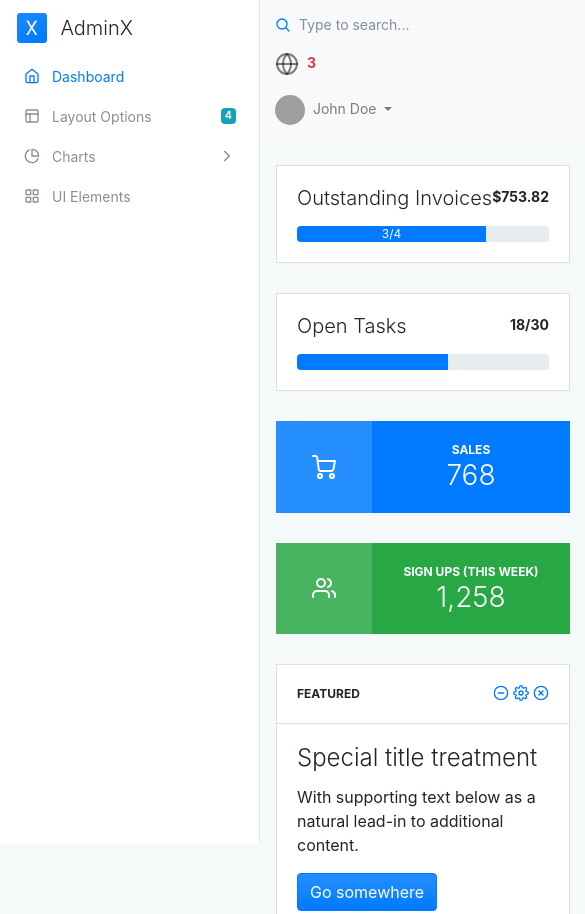
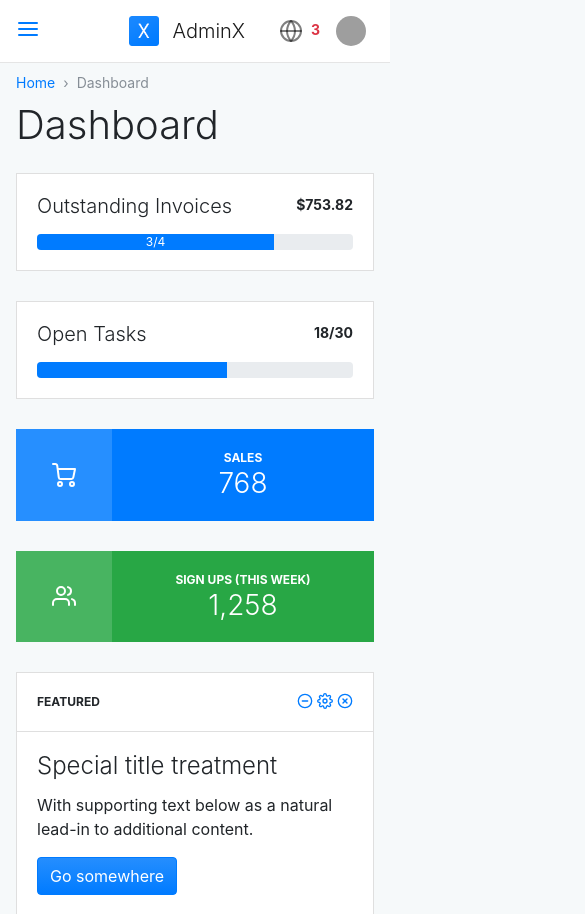
Before and after one commit to mohsin-shaikh/AdminX, a website: page index.html in a window 390 px wide. Shown: the top 914 px of the page, 585 px wide, since content can reach past the window. Drawn offline with nearby package versions, Linux system fonts and the light colour scheme; grey boxes are pictures that could not be loaded.

Commit message:
– Sidebar mobile support – mobile nahbar fixes

```diff
--- a/index.html
+++ b/index.html
@@ -124,8 +124,8 @@
 
     <div class="adminx-container">
       <div class="adminx-header">
-        <nav class="navbar navbar-expand-sm justify-content-between fixed-top navbar-light bg-light">
-          <form class="form-inline form-quicksearch">
+        <nav class="navbar navbar-expand justify-content-between fixed-top navbar-light">
+          <form class="form-inline form-quicksearch d-none d-md-block">
             <div class="input-group">
               <div class="input-group-addon">
                 <i data-feather="search"></i>
@@ -134,7 +134,18 @@
             </div>
           </form>
 
-          <ul class="navbar-nav">
+          <div class="d-flex flex-1 d-block d-md-none">
+            <a href="#" class="sidebar-toggle">
+              <i data-feather="menu"></i>
+            </a>
+          </div>
+
+          <a class="navbar-brand mb-0 h1 d-block d-md-none" href="#">
+            <img src="./demo/img/logo.png" class="navbar-brand-image d-inline-block align-top mr-2" alt="">
+            AdminX
+          </a>
+
+          <ul class="navbar-nav flex-1 d-flex justify-content-end">
             <!-- Notificatoins -->
             <li class="nav-item dropdown">
               <a class="nav-link nav-link-notifications" id="dropdownNotifications" data-toggle="dropdown" href="#">
```
Also changed, not shown: build/js/bootstrap.js, build/scss/adminx.scss, build/scss/misc/utilities.scss, build/scss/ui/breadcrumb.scss, build/scss/ui/dropdown.scss (deleted), build/scss/ui/nav.scss, build/scss/ui/navbar.scss, build/scss/ui/sidebar.scss, dist/css/adminx.css, dist/js/adminx.js.
